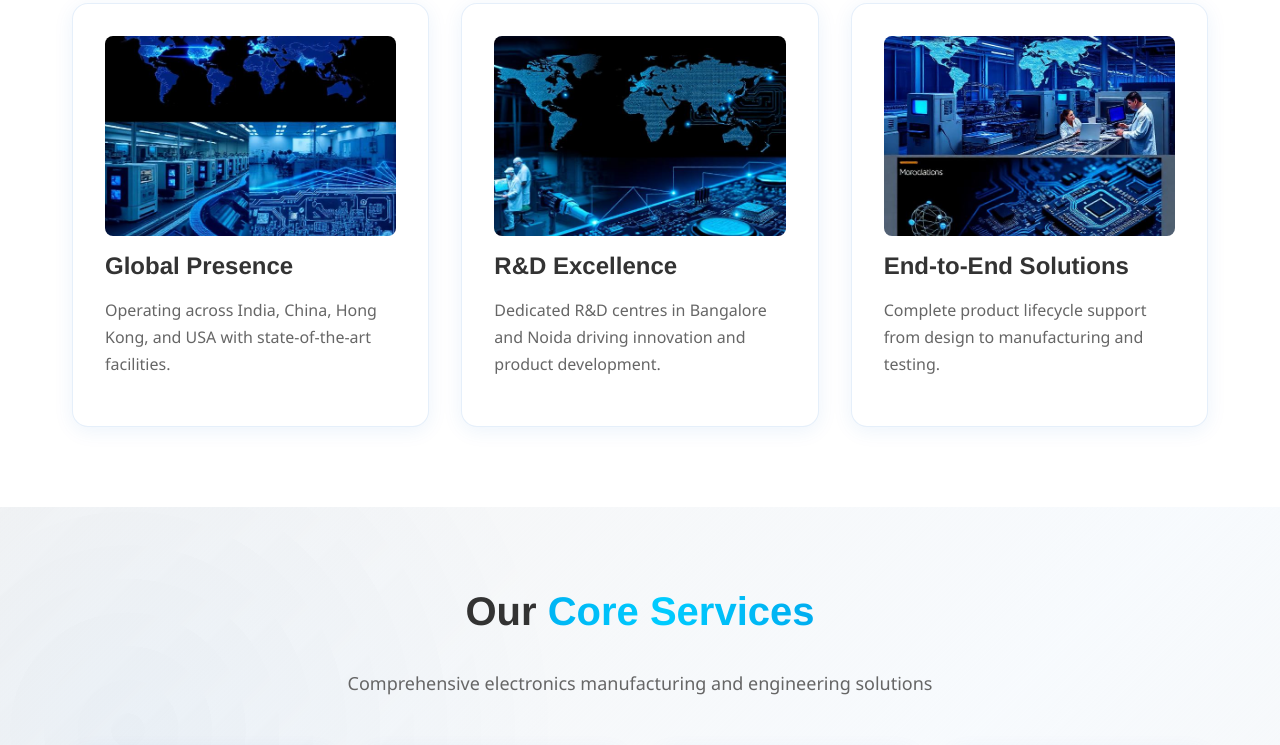
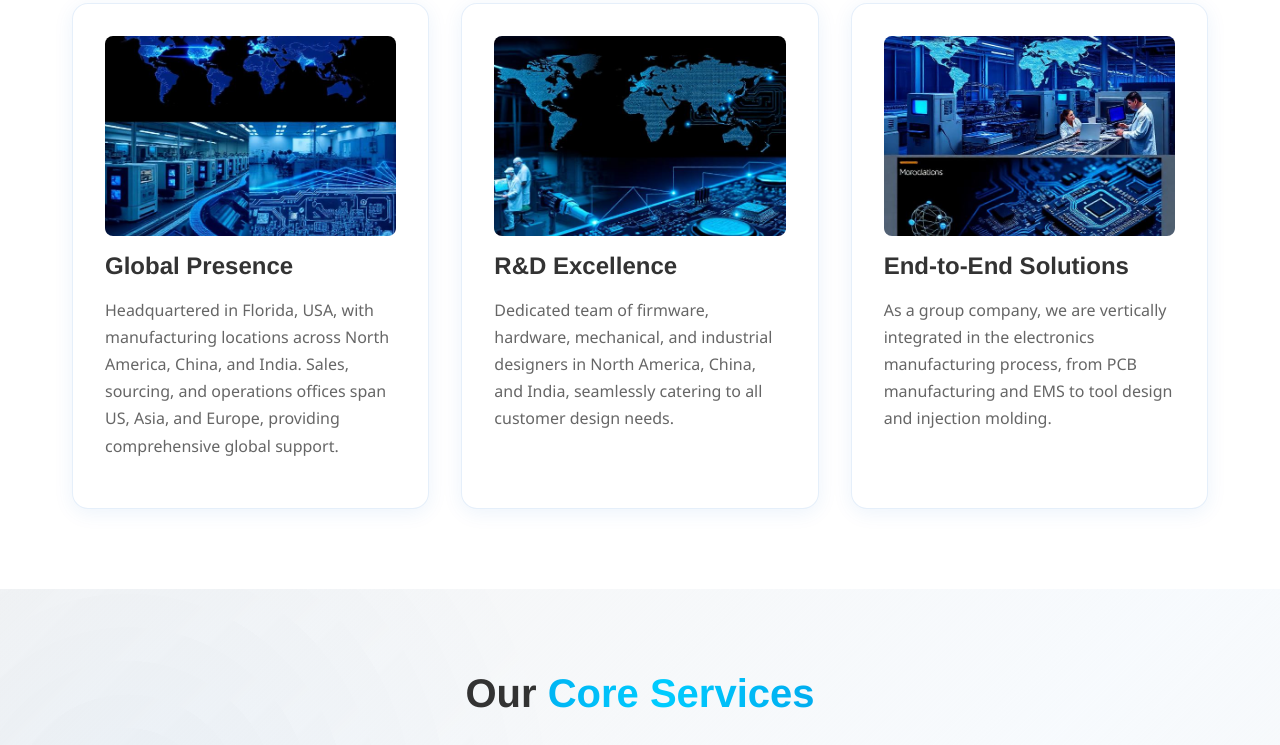
Before and after one commit to mishragaurav8420/Eiems-Project, a plain HTML site: page index.html in a window 1280 px wide. Shown: the part 1070-1815 px from the top of the page. Drawn offline with Linux system fonts and the light colour scheme.

Commit message:
change_end_to_end_solutions

```diff
--- a/index.html
+++ b/index.html
@@ -106,21 +106,21 @@
                 <div class="card scroll-reveal">
                     <img src="assets/images/image1.jpeg" alt="Global Manufacturing Presence" style="width: 100%; height: 200px; object-fit: cover; border-radius: var(--radius-md); margin-bottom: var(--spacing-sm);">
                     <h3 class="card-title">Global Presence</h3>
-                    <p class="card-text">Operating across India, China, Hong Kong, and USA with state-of-the-art facilities.</p>
+                    <p class="card-text">Headquartered in Florida, USA, with manufacturing locations across North America, China, and India. Sales, sourcing, and operations offices span US, Asia, and Europe, providing comprehensive global support.</p>
                 </div>
 
                 <!-- R&D Excellence -->
                 <div class="card scroll-reveal">
                     <img src="assets/images/image2.jpeg" alt="R&D Excellence" style="width: 100%; height: 200px; object-fit: cover; border-radius: var(--radius-md); margin-bottom: var(--spacing-sm);">
                     <h3 class="card-title">R&D Excellence</h3>
-                    <p class="card-text">Dedicated R&D centres in Bangalore and Noida driving innovation and product development.</p>
+                    <p class="card-text">Dedicated team of firmware, hardware, mechanical, and industrial designers in North America, China, and India, seamlessly catering to all customer design needs.</p>
                 </div>
 
                 <!-- End-to-End Solutions -->
                 <div class="card scroll-reveal">
                     <img src="assets/images/image3.jpeg" alt="End-to-End Solutions" style="width: 100%; height: 200px; object-fit: cover; border-radius: var(--radius-md); margin-bottom: var(--spacing-sm);">
                     <h3 class="card-title">End-to-End Solutions</h3>
-                    <p class="card-text">Complete product lifecycle support from design to manufacturing and testing.</p>
+                    <p class="card-text">As a group company, we are vertically integrated in the electronics manufacturing process, from PCB manufacturing and EMS to tool design and injection molding.</p>
                 </div>
             </div>
         </div>
```
